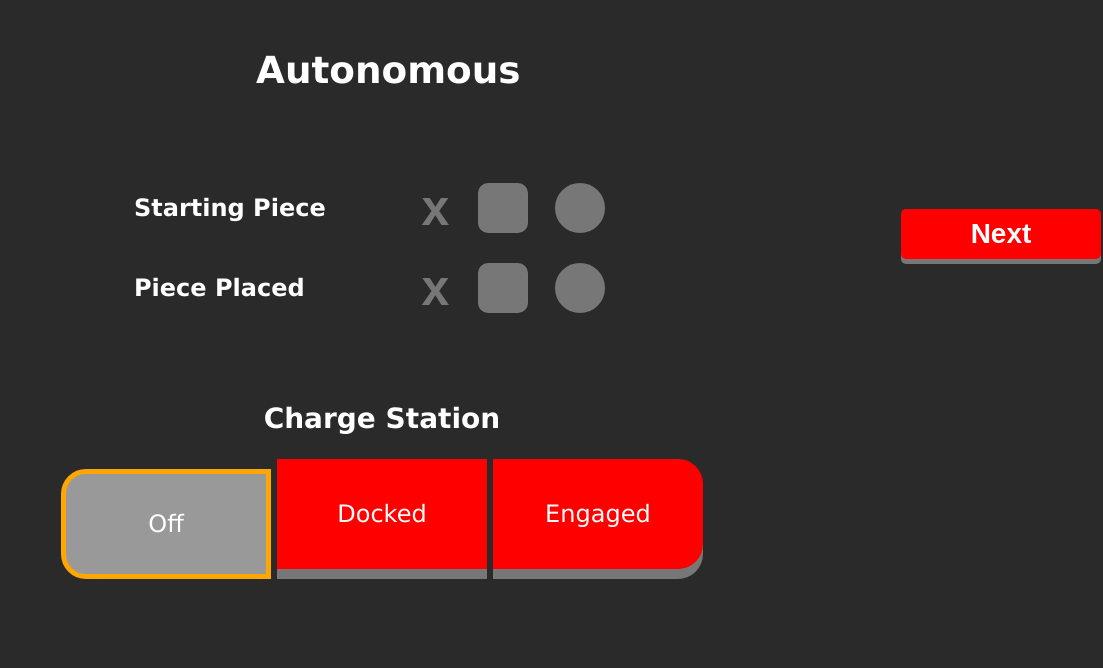
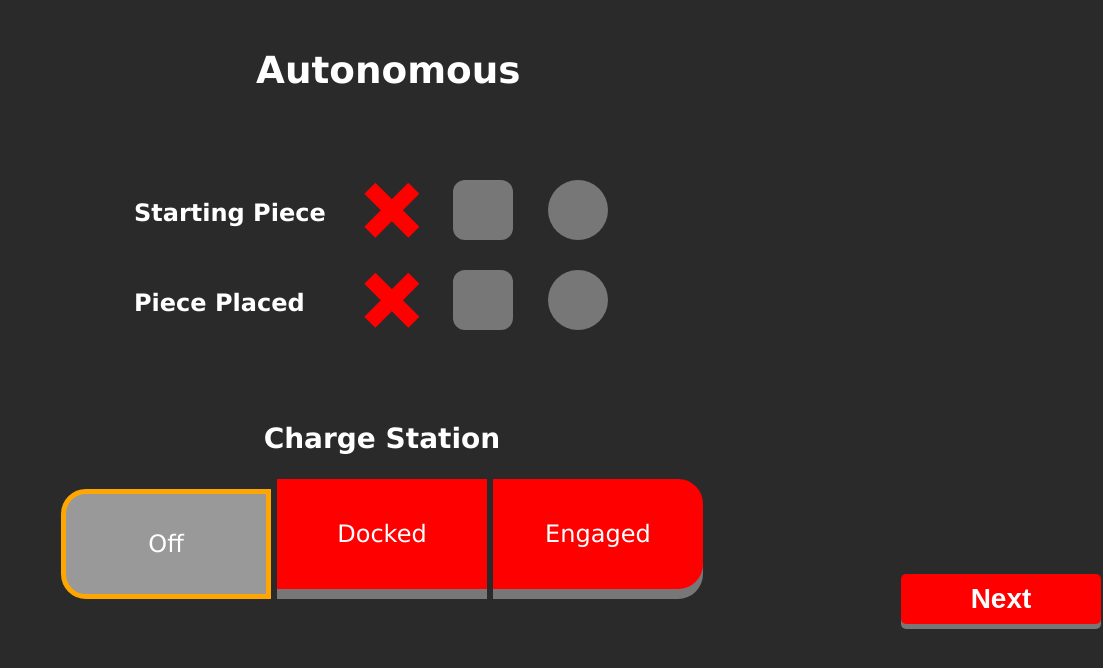
Before and after one commit to cavineers/ScoutingApp2023, a Flask app: template templates/2023/auto.html in a window 1480 px wide. Shown: the part 80-748 px from the top of the page, without its empty margins (377-1480 px from the left). Run offline with Flask 2, Linux system fonts and the light colour scheme; the template is opened without the code that fills it, so the values that code supplies are empty.

Commit message:
finished auto
finished frontend of the autonomous page of scouting

```diff
--- a/static/2023/css/auto.css
+++ b/static/2023/css/auto.css
@@ -1,14 +1,3 @@
-.autorad {
-    margin-top: 75px;
-    height: 150px;
-    width: 500px;
-}
-
-.autorad {
-    font-size: 24px;
-    font-weight: bold;
-}
-
 .auto {
     margin-left: 500px;
 }
@@ -17,42 +6,65 @@
     margin-left: 125px;
 }
 
-.none {
-
-    background-color: transparent;
-    border: none;
+.autorad {
+    margin-top: 75px;
+    height: 150px;
+    width: 500px;
+    font-size: 24px;
+    font-weight: bold;
 }
 
-.none span{
-    font-size: 50px;
-    color: #777;
-    font-weight: bolder;
+.autorad label {
+    position: relative;
 }
-.none span:active {color: #cf0000;}
+
+.autorad label input {
+    display: none;
+}
+
+.autorad label span {
+    position: relative;
+    text-align: center;
+    display: inline-block;
+    font-size: 24px;
+}
+
+.none {
+    height: 35px;
+    width: 35px;
+    margin: 10px;
+    background-color: #777;
+    border: none;
+    padding: 10px;
+    border-radius: 20%;
+    align-items: center;
+    clip-path: polygon(20% 0%, 0% 20%, 30% 50%, 0% 80%, 20% 100%, 50% 70%, 80% 100%, 100% 80%, 70% 50%, 100% 20%, 80% 0%, 50% 30%);
+}
+.autorad label input:checked ~ span.none{background-color: #ff0000;}
 
 .cube {
-    height: 50px;
-    width: 50px;
+    height: 40px;
+    width: 40px;
+    margin: 10px;
     background-color: #777;
-    border-color: #777;
-    padding: 11%;
+    border: none;
+    padding: 10px;
     border-radius: 20%;
-    border-style: double;
     align-items: center;
 }
-.cube:active {background-color: #b0f;}
+.autorad label input:checked ~ span.cube{background-color: #b0f;}
 
 .cone {
-    height: 50px;
-    width: 50px;
+    height: 40px;
+    width: 40px;
+    margin: 10px;
     background-color: #777;
-    border-color: #777;
-    padding: 11%;
+    border: none;
+    padding: 10px;
     border-radius: 100%;
-    border-style: double;
     align-items: center;
 }
-.cone:active {background-color: #ff0;}
+.autorad label input:checked ~ span.cone{background-color: #ff0;}
 
 .charge {
     position: absolute;
@@ -136,7 +148,7 @@
   font-size: 16px;
   border-radius: 5px;
   box-shadow: 0 5px #777;
-  transform: translate(1270px, -120px);
+  transform: translate(1270px, 225px);
 }
 
 .next span {
--- a/templates/2023/auto.html
+++ b/templates/2023/auto.html
@@ -14,15 +14,45 @@
             <tbody>
                 <tr>
                     <td><p>Starting Piece</p></td>
-                    <td><button type="radio" name="start" class="none" checked><span>x</span></button></td>
-                    <td><button type="radio" name="start" class="cube"></button></td>
-                    <td><button type="radio" name="start" class="cone"></button></td>
+                    <td>
+                        <label>
+                            <input type="radio" id="startNone" name="start" value="startNone" checked>
+                            <span class="none">
+                        </label>
+                    </td>
+                    <td>
+                        <label>
+                            <input type="radio" id="startCube" name="start" value="startCube">
+                            <span class="cube">
+                        </label>
+                    </td>
+                    <td>
+                        <label>
+                            <input type="radio" id="startCone" name="start" value="startCone">
+                            <span class="cone">
+                        </label>
+                    </td>
                 </tr>
                 <tr>
                     <td><p>Piece Placed</p></td>
-                    <td><button type="radio" name="placed" class="none" checked><span>x</span></button></td>
-                    <td><button type="radio" name="placed" class="cube"></button></td>
-                    <td><button type="radio" name="placed" class="cone"></button></td>
+                    <td>
+                        <label>
+                            <input type="radio" id="placedNone" name="placed" value="placedNone" checked>
+                            <span class="none">
+                        </label>
+                    </td>
+                    <td>
+                        <label>
+                            <input type="radio" id="placedCube" name="placed" value="placedCube">
+                            <span class="cube">
+                        </label>
+                    </td>
+                    <td>
+                        <label>
+                            <input  type="radio" id="placedCone" name="placed">
+                            <span class="cone">
+                        </label>
+                    </td>
               </tr>
             </tbody>
         </table>
```
